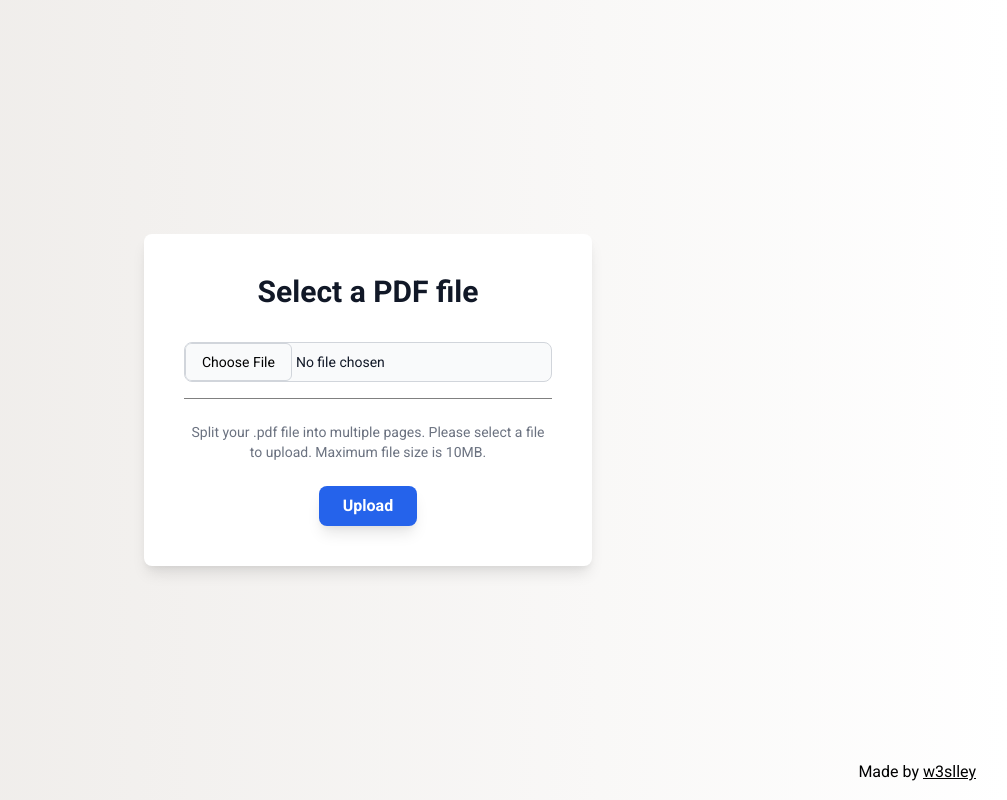
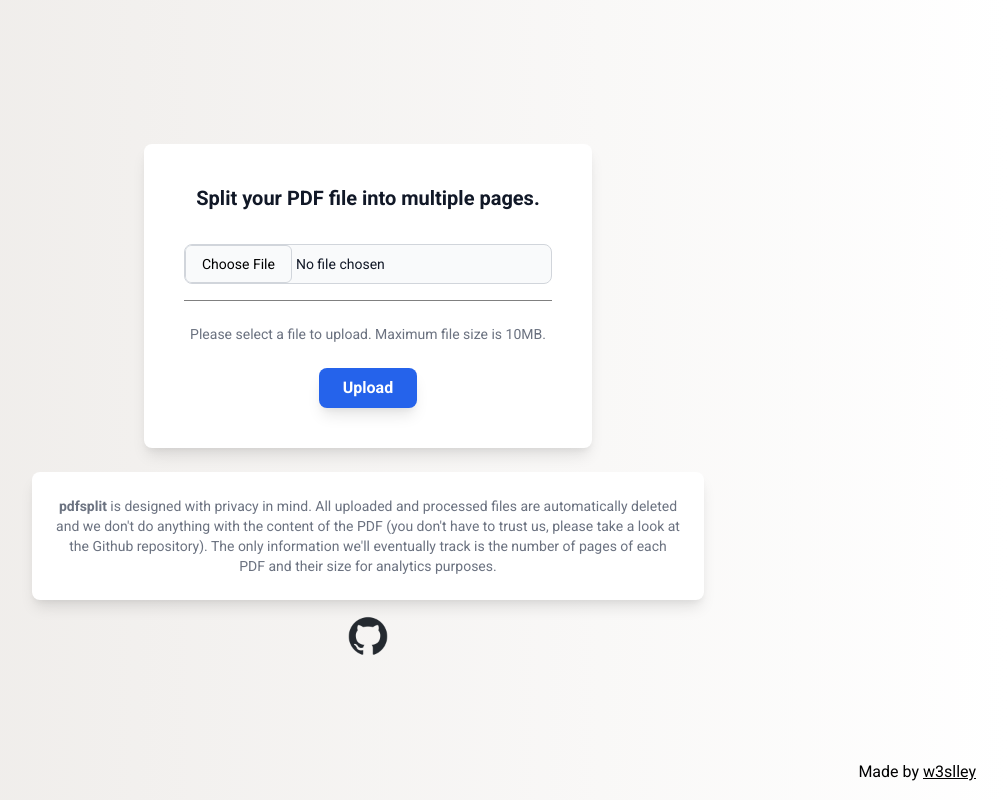
Before and after one commit to w3slley/pdf-page-splitter, a Flask app: page / in a window 1280 px wide. Shown: the whole page, without its empty margins (272-1279 px from the left). Run offline with Flask 3, Linux system fonts and the light colour scheme; some libraries are stand-ins or nearby versions.

Commit message:
Improve description in the web app and improve README.md

```diff
--- a/app.py
+++ b/app.py
@@ -1,7 +1,8 @@
 from flask import Flask, render_template
 from services.upload import upload_file
 
-app = Flask(__name__)
+app = Flask(__name__, static_url_path='/assets')
+
 app.config['MAX_CONTENT_LENGTH'] = 10 * 1024 * 1024  # 10MB
 
 
--- a/templates/index.html
+++ b/templates/index.html
@@ -4,7 +4,7 @@
 <head>
   <meta charset="UTF-8">
   <meta name="viewport" content="width=device-width, initial-scale=1.0">
-  <title>Upload PDF and Create ZIP</title>
+  <title>Pdfsplit - split your PDF files into multiple pages</title>
   <link href="https://cdn.jsdelivr.net/npm/tailwindcss@2.2.19/dist/tailwind.min.css" rel="stylesheet">
   <link href="https://fonts.googleapis.com/css2?family=Roboto:wght@400;500;700&display=swap" rel="stylesheet">
   <style>
@@ -39,14 +39,14 @@
   </style>
 </head>
 
-<body class="flex items-center justify-center min-h-screen">
+<body class="flex flex-col items-center justify-center min-h-screen">
   <div class="bg-white p-10 rounded-lg shadow-lg text-center max-w-md w-full" hx-ext="response-targets">
-    <h1 class="text-3xl font-bold mb-8 text-gray-900">Select a PDF file</h1>
+    <h1 class="text-xl font-bold mb-8 text-gray-900">Split your PDF file into multiple pages.</h1>
     <form id="form" method="post" enctype="multipart/form-data">
       <input type="file" name="file" accept=".pdf" required
         class="custom-file-input block w-full text-sm text-gray-900 border border-gray-300 rounded-lg cursor-pointer bg-gray-50 focus:outline-none">
       <progress id="progress" class="w-full h-px" value='0' max='100'></progress>
-      <p class="text-sm text-gray-500 mt-4">Split your .pdf file into multiple pages. Please select a file to upload.
+      <p class="text-sm text-gray-500 mt-4">Please select a file to upload.
         Maximum file size is 10MB.</p>
       <button type="submit" id="upload-button"
         class="mt-6 bg-blue-600 hover:bg-blue-700 text-white font-bold py-2 px-6 rounded-lg shadow-lg transition duration-300 ease-in-out">
@@ -61,8 +61,23 @@
     {% endif %}
   </div>
 
+  <div class="bg-white p-6 mt-6 rounded-lg shadow-lg max-w-2xl w-full text-center">
+    <p class="text-sm text-gray-500">
+      <strong class="font-bold">pdfsplit</strong> is designed with privacy in mind. All uploaded and processed files are
+      automatically deleted and we don't do anything with the content of the PDF (you don't have to trust us, please
+      take a look at the Github repository). The only information we'll eventually track is the number of pages of each
+      PDF and their size for analytics purposes.
+    </p>
+  </div>
+
+  <div class="mt-4">
+    <a target="_blank" href="https://github.com/w3slley/pdfsplit"><img width="40px" src="assets/github-mark.png"></a>
+  </div>
+
+
   <div class="footer">
-    <p>Made by <a class="underline underline-offset-4" href="https://weslleyvieira.me" target="_blank">w3slley</a></p>
+    <p>Made by <a class="underline underline-offset-4" href="https://weslleyvieira.me" target="_blank">w3slley</a>
+    </p>
   </div>
 
   <script>
```
Also changed, not shown: README.md, static/github-mark.png (added).
